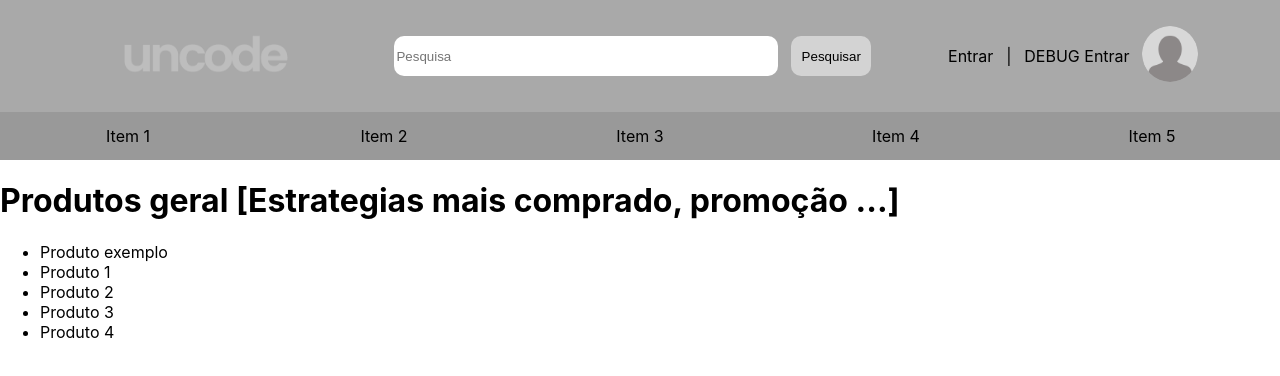
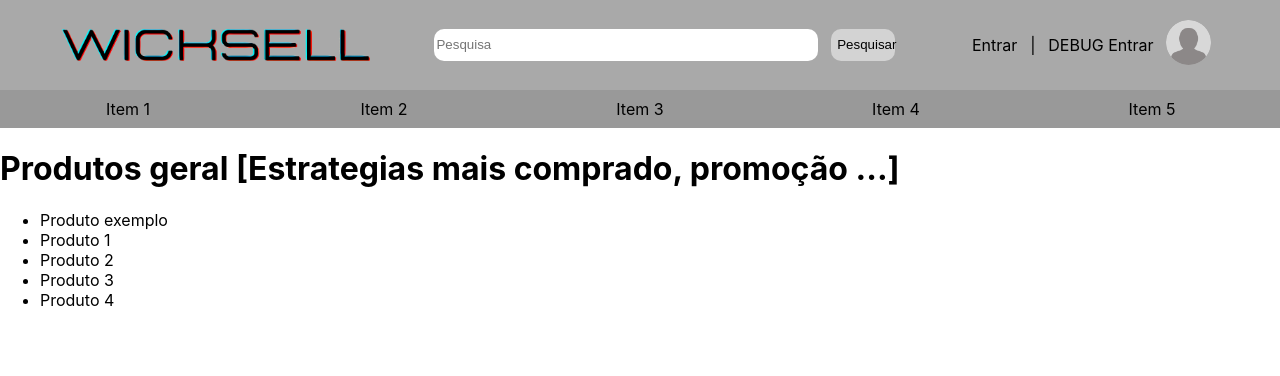
Before and after one commit to Mario-Nakazato/WickSell, a Next.js app: page / in a window 1280 px wide. Shown: the top 376 px of the page. Built offline with nearby package versions, Linux system fonts and the light colour scheme; no server answers.

Commit message:
Logo? | | rem -> vw

```diff
--- a/styles/AccountInfo.module.css
+++ b/styles/AccountInfo.module.css
@@ -35,6 +35,6 @@
 }
 
 .ProfileImg {
-    max-width: 3.5rem;
+    max-width: 3.5vw;
     border-radius: 50%
 }
--- a/styles/Header.module.css
+++ b/styles/Header.module.css
@@ -7,17 +7,18 @@
 	justify-content: center;
 	align-content: center;
 	align-items: center;
-	height: 10rem;
+	height: 10vw;
 }
 
 .LogoA {
+	margin-left: -0.5vw;
 	align-self: center;
 }
 
 .LogoIcon {
 	display: block;
 	align-self: center;
-	height: 7rem;
+	height: 2.5vw;
 }
 
 .SearchContainer {
@@ -28,7 +29,7 @@
 
 .SearchInput {
 	width: 30vw;
-	height: 2.5rem;
+	height: 2.5vw;
 	align-self: center;
 	margin-right: 0.5vw;
 	border-radius: 10px;
@@ -39,8 +40,8 @@
 .SearchBtn {
 	background-color: lightgray;
 	display: block;
-	width: 5rem;
-	height: 2.5rem;
+	width: 5vw;
+	height: 2.5vw;
 	align-self: center;
 	margin-left: 0.5vw;
 	border-radius: 10px;
@@ -57,7 +58,7 @@
 	min-width: 100vw;
 	max-width: 100vw;
 
-	height: 7rem;
+	height: 7vw;
 	text-align: center;
 	justify-content: center;
 	align-content: center;
@@ -76,7 +77,7 @@
 	align-items: stretch;
 	min-width: 100%;
 	flex-direction: row;
-	height: 3rem;
+	height: 3vw;
 }
 
 .NavBarUl {
```
Also changed, not shown: public/logo.png.
